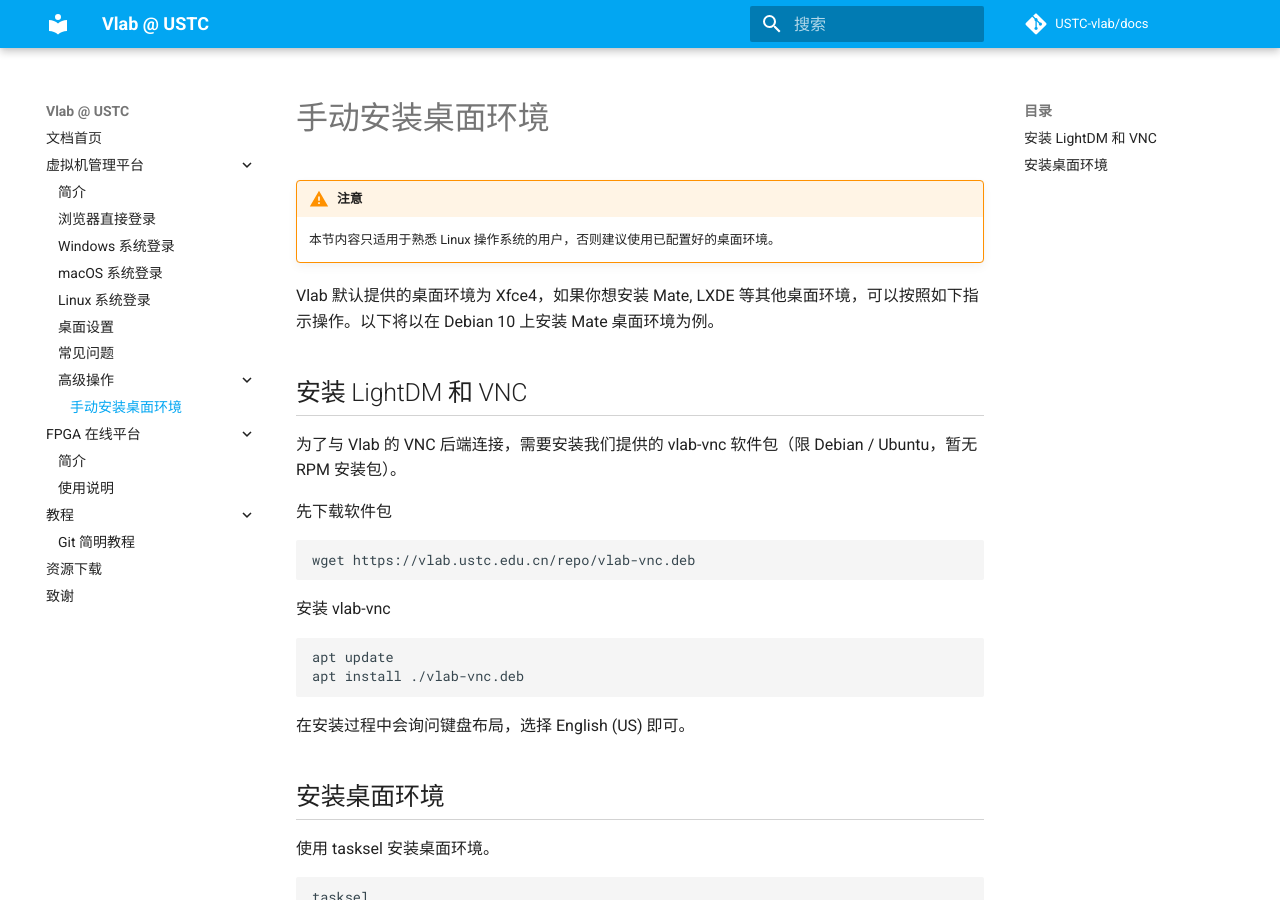
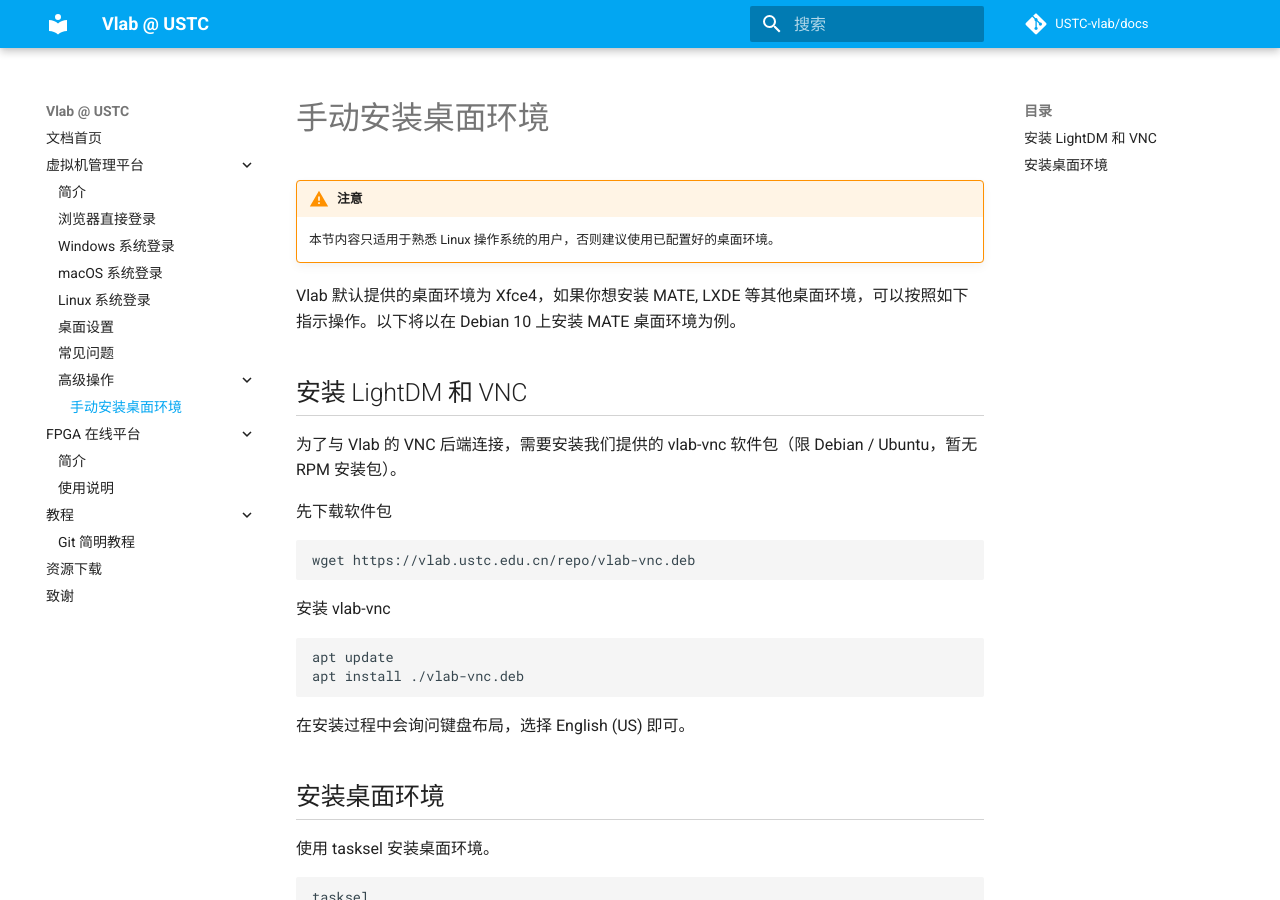
Before and after one commit to USTC-vlab/docs, an MkDocs documentation site: the page built from docs/vm/install-desktop.md, in a window 1280 px wide and 900 px high. Built offline with MkDocs 1.6.1 and Material for MkDocs 9.7.7, drawn with Linux system fonts in a browser that asks for light colours; comment, search, counter and statistics services are not loaded.

Commit message:
lol I made it wrong...

```diff
--- a/docs/vm/install-desktop.md
+++ b/docs/vm/install-desktop.md
@@ -3,7 +3,7 @@
 !!! warning "注意"
     本节内容只适用于熟悉 Linux 操作系统的用户，否则建议使用已配置好的桌面环境。
 
-Vlab 默认提供的桌面环境为 Xfce4，如果你想安装 Mate, LXDE 等其他桌面环境，可以按照如下指示操作。以下将以在 Debian 10 上安装 Mate 桌面环境为例。
+Vlab 默认提供的桌面环境为 Xfce4，如果你想安装 MATE, LXDE 等其他桌面环境，可以按照如下指示操作。以下将以在 Debian 10 上安装 MATE 桌面环境为例。
 
 ## 安装 LightDM 和 VNC
 
```
